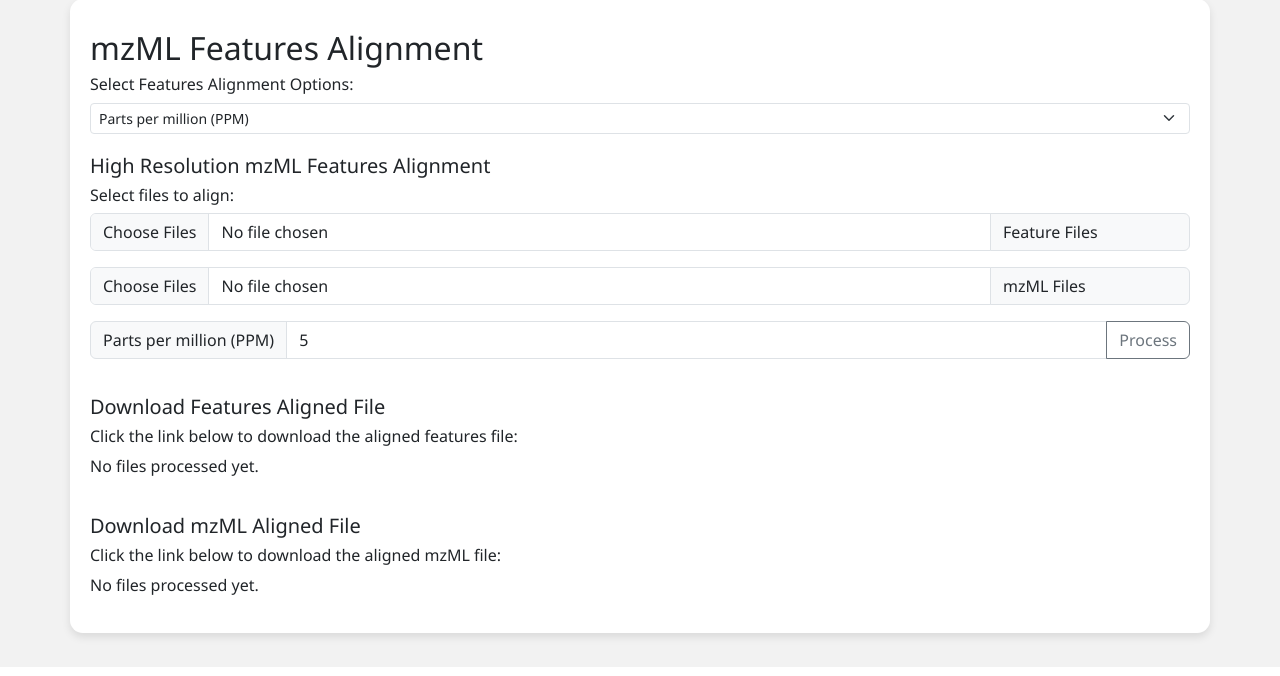
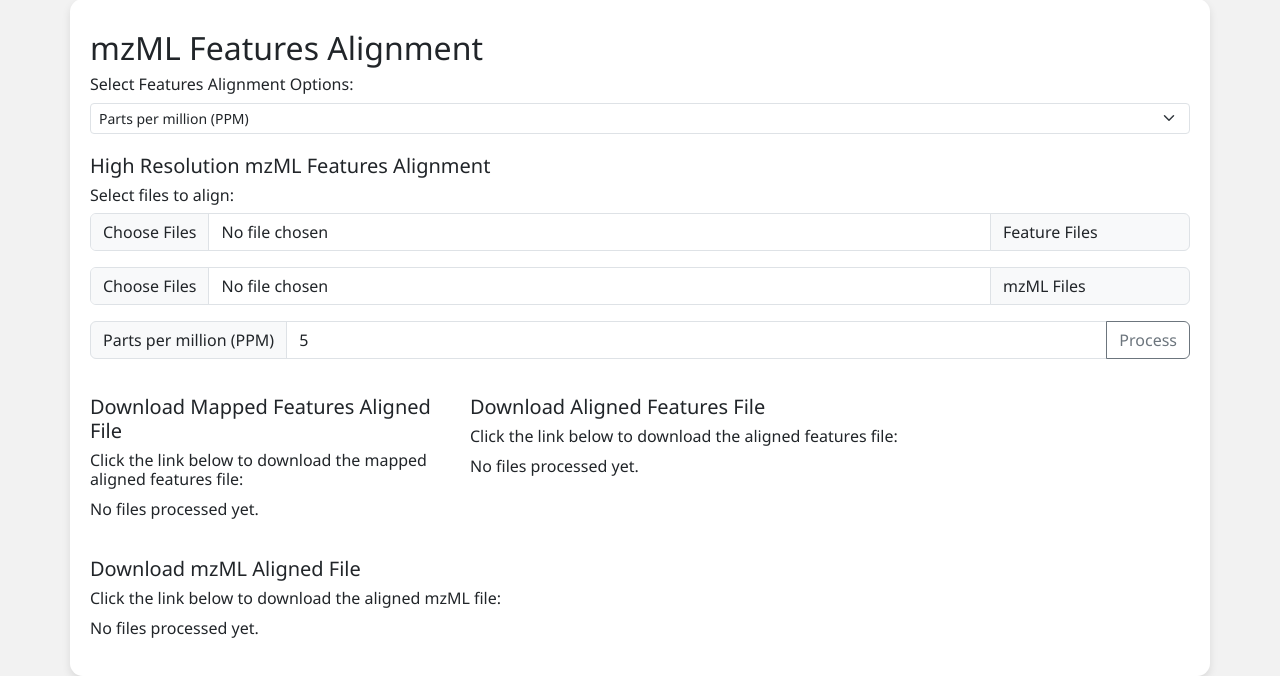
Before and after one commit to EnriqueMA-jar/ms_pre, a Flask app: page /alignment in a window 1280 px wide. Shown: the part 133-809 px from the top of the page. Run offline with Flask 3, Linux system fonts and the light colour scheme; some libraries are stand-ins or nearby versions.

Commit message:
multiple centroiding, alignment page returns mapped and aligned featureXML files

```diff
--- a/main.py
+++ b/main.py
@@ -161,9 +161,6 @@ def process_alignment():
     os.makedirs(uploads_dir, exist_ok=True)
 
 
-
-
-
     # Check which option is selected
     selected_option = request.form.get('selected_option', 'op1')
     if not selected_option:
@@ -206,20 +203,25 @@ def process_alignment():
             # Map identifications after alignment
             mapped_feature_paths = map_identifications(download_links_mzml_paths, download_links_features_paths, uploads_dir)
             # Generate Flask links for the template
+            download_links_mapped = []
             download_links_features = []
+
+            for path in download_links_features_paths:
+                filename = os.path.basename(path)
+                download_links_features.append(f"/uploads/alignment/{filename}")
             for path in mapped_feature_paths:
                 filename = os.path.basename(path)
-                download_links_features.append(f"/uploads/alignment/{filename}")
+                download_links_mapped.append(f"/uploads/alignment/{filename}")
             download_links_mzml = []
             for path in download_links_mzml_paths:
                 filename = os.path.basename(path)
                 download_links_mzml.append(f"/uploads/alignment/{filename}")
             session['step_status'] = 'finished'
-            return render_template('alignment.html', download_links_features=download_links_features, download_links_mzml=download_links_mzml, selected_option=selected_option)
+            return render_template('alignment.html', download_links_features=download_links_features, download_links_mapped=download_links_mapped, download_links_mzml=download_links_mzml, selected_option=selected_option)
         else:
             session['step_status'] = 'started'
             error_alert = "Error: Not all feature files have a corresponding mzML file. Please check your uploads."
-            return render_template('alignment.html', download_links_features=None, download_links_mzml=None, selected_option=selected_option, error_alert=error_alert)
+            return render_template('alignment.html', download_links_features=None, download_links_mapped=None, download_links_mzml=None, selected_option=selected_option, error_alert=error_alert)
 
     elif selected_option == 'op2':
         resolution = 'Low Resolution'
@@ -232,7 +234,7 @@ def process_alignment():
             # Main processing
             download_links_features, download_links_mzml = align_files(feature_file_paths, mzml_file_paths, resolution, uploads_dir, value)
             session['step_status'] = 'finished'
-            return render_template('alignment.html', download_links_features=download_links_features, download_links_mzml=download_links_mzml, selected_option=selected_option)
+            return render_template('alignment.html', download_links_features=download_links_features, download_links_mapped=download_links_mapped, download_links_mzml=download_links_mzml, selected_option=selected_option)
         else:
             session['step_status'] = 'started'
             alert = "Error: Not all feature files have a corresponding mzML file. Please check your uploads."
@@ -786,19 +788,32 @@ def process_centroiding():
     uploads_dir = os.path.join(os.getcwd(), CENTROIDS_DIR)
     os.makedirs(uploads_dir, exist_ok=True)
 
-    file = request.files['filename']
-    path = f"{uploads_dir}/{file.filename}"
-    file.save(path)
+    files = request.files.getlist('filename')
+    file_paths = []
 
-    output_file = centroid_file(path, CENTROIDS_DIR)
-    if "centroid" in output_file:
-        filename = os.path.basename(output_file)
-        download_link = f"{CENTROIDS_DIR}/{filename}"
-        print (f"Download link: {download_link}")
-    else:
-        download_link = "Error during centroiding."
-    session['step_status'] = 'finished'
-    return render_template('centroiding.html', download_link=download_link)
+    for file in files:
+        path = f"{uploads_dir}/{file.filename}"
+        file.save(path)
+        file_paths.append(path)
+
+    try:
+        output_files = centroid_file(file_paths, CENTROIDS_DIR)
+        # Generar links de descarga solo si hay archivos válidos
+        download_links = []
+        for f in output_files:
+            if f and os.path.exists(f):
+                filename = os.path.basename(f)
+                download_links.append(f"{CENTROIDS_DIR}/{filename}")
+        if not download_links:
+            error_msg = "Error during centroiding: No centroided files generated."
+            session['step_status'] = 'started'
+            return render_template('centroiding.html', download_links=None, error_msg=error_msg)
+        session['step_status'] = 'finished'
+        return render_template('centroiding.html', download_links=download_links)
+    except Exception as e:
+        error_msg = f"Error during centroiding: {str(e)}"
+        session['step_status'] = 'started'
+        return render_template('centroiding.html', download_links=None, error_msg=error_msg)
 
 # Accurate mass page ####################################
 @app.route('/ami')
--- a/static/css/alignment.css
+++ b/static/css/alignment.css
@@ -3,7 +3,7 @@
     grid-template-areas:
                 'selection_section selection_section'
                'form_section form_section'
-               'download_section download_section'
+               'download_section download_section3'
                'download_section2 download_section2';
 
     grid-template-columns: 1fr 2fr;
@@ -42,4 +42,5 @@ h2{
 .parameters_section { grid-area: parameters_section; }
 .download_section { grid-area: download_section; }
 .download_section2 { grid-area: download_section2; }
+.download_section3 { grid-area: download_section3; }
 .selection_section { grid-area: selection_section; }
--- a/templates/alignment.html
+++ b/templates/alignment.html
@@ -54,11 +54,11 @@
             </form>
         </section>
         <section class="download_section">
-            <h5>Download Features Aligned File</h5>
-            <h6>Click the link below to download the aligned features file:</h6>
-            {% if download_links_features %}
+            <h5>Download Mapped Features Aligned File</h5>
+            <h6>Click the link below to download the mapped aligned features file:</h6>
+            {% if download_links_mapped %}
                 <ul>
-                    {% for download_link in download_links_features %}
+                    {% for download_link in download_links_mapped %}
                         <li><a href="{{ download_link }}" class="link" download>Download {{ download_link.split('/')[-1] }}</a></li>
                     {% endfor %}
                 </ul>
@@ -72,6 +72,19 @@
             {% if download_links_mzml %}
                 <ul>
                     {% for download_link in download_links_mzml %}
+                        <li><a href="{{ download_link }}" class="link" download>Download {{ download_link.split('/')[-1] }}</a></li>
+                    {% endfor %}
+                </ul>
+            {% else %}
+                <p>No files processed yet.</p>
+            {% endif %}
+        </section>
+        <section class="download_section3">
+            <h5>Download Aligned Features File</h5>
+            <h6>Click the link below to download the aligned features file:</h6>
+            {% if download_links_features %}
+                <ul>
+                    {% for download_link in download_links_features %}
                         <li><a href="{{ download_link }}" class="link" download>Download {{ download_link.split('/')[-1] }}</a></li>
                     {% endfor %}
                 </ul>
```
Also changed, not shown: experiments/centroiding/centroiding.py (+24 -21 lines), templates/centroiding.html (+11 -15 lines).
